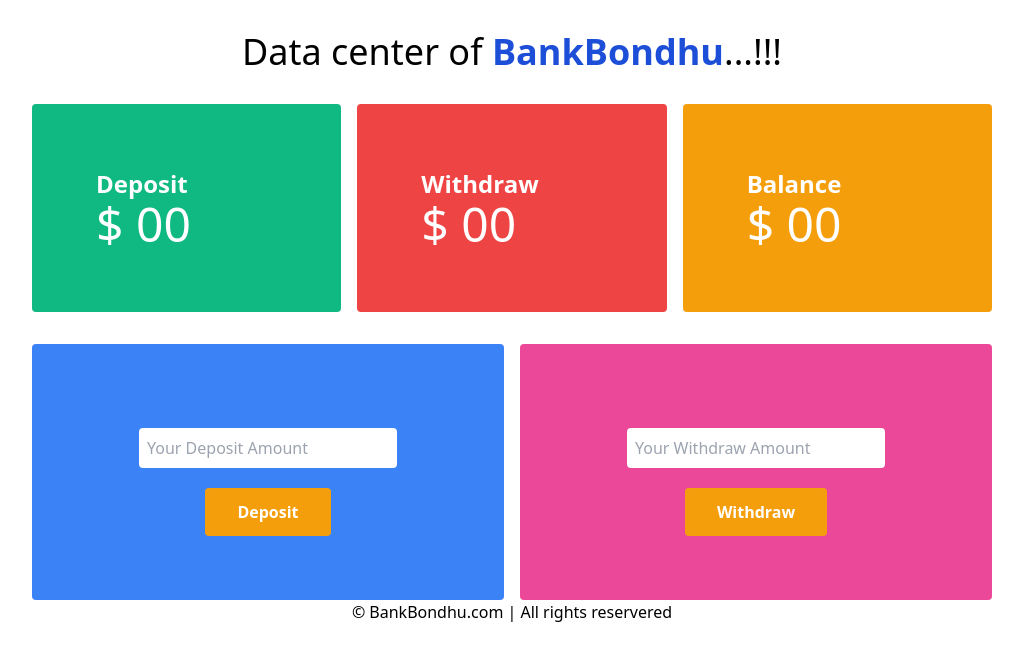
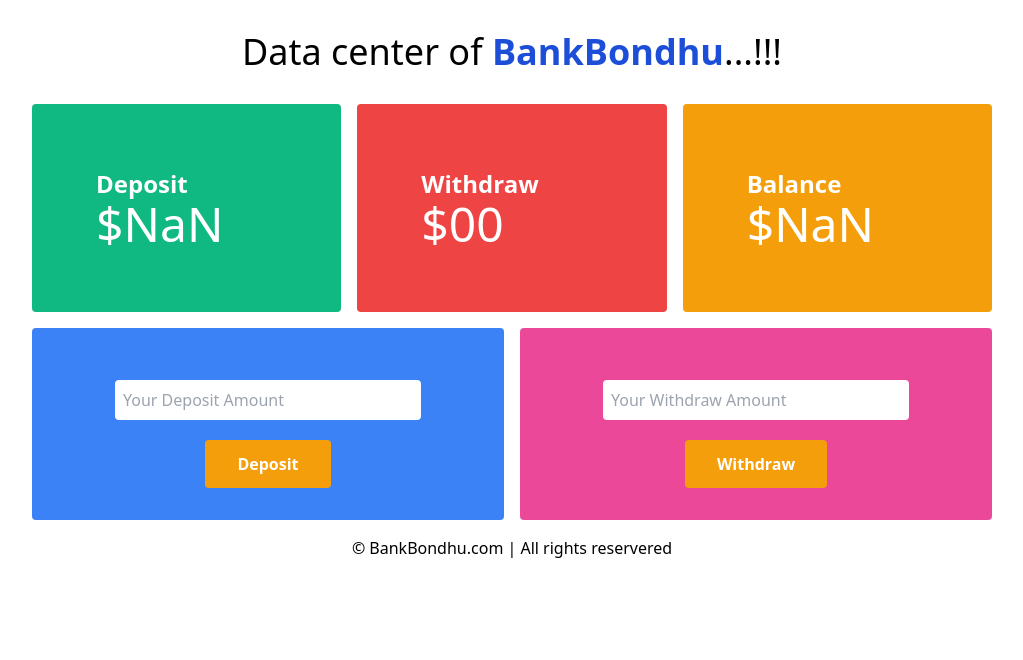
Before and after one commit to kawsarhosan/baper-bank, a plain HTML site: page banking.html in a window 1280 px wide. Both pictures are taken after a click on the button "Deposit". Shown: the whole page, without its empty margins (128-1151 px from the left). Drawn offline with nearby package versions, Linux system fonts and the light colour scheme.

Commit message:
javascript updated

```diff
--- a/banking.html
+++ b/banking.html
@@ -19,33 +19,36 @@
             <div class="grid grid-cols-3 gap-4">
                 <div class="rounded p-16 bg-green-500 text-white">
                     <h1 class="font-bold text-2xl">Deposit</h1>
-                    <h1 class="text-5xl">$ 00</h1>
+                    <h1  class="text-5xl">$<span id="deposit-total">00</span></h1>
                 </div>
                 <div class="rounded p-16 bg-red-500 text-white">
                     <h1 class="font-bold text-2xl">Withdraw</h1>
-                    <h1 class="text-5xl">$ 00</h1>
+                    <h1 class="text-5xl">$<span id="withdraw-total">00</span> </h1>
                 </div>
                 <div class="rounded p-16 bg-yellow-500 text-white">
                     <h1 class="font-bold text-2xl">Balance</h1>
-                    <h1 class="text-5xl">$ 00</h1>
+                    <h1 class="text-5xl">$<span id="balance-total">100</span></h1>
                 </div>
             </div>
-            <div class="grid grid-cols-2 gap-4 mt-8">
-                <div class="rounded p-16 bg-blue-500 text-white">
-                    <input id="user-email" class="block m-auto my-5 w-3/4 rounded p-2" type="text" placeholder="Your Deposit Amount">
+            <div class="grid grid-cols-2 gap-4 mt-4">
+                <div class="rounded p-8 bg-blue-500 ">
+                    <input id="deposit-input" class="block m-auto my-5 w-3/4 rounded p-2" type="text" placeholder="Your Deposit Amount">
 
-                    <button  id="submit-btn" class="bg-yellow-500 text-white px-8 py-3 font-bold rounded block m-auto">Deposit</button>
+                    <button  id="deposit-btn" class="bg-yellow-500 text-white px-8 py-3 font-bold rounded block m-auto text-white">Deposit</button>
                 </div>
-                <div class="rounded p-16 bg-pink-500 text-white">
-                    <input id="user-email" class="block m-auto my-5 w-3/4 rounded p-2" type="text" placeholder="Your Withdraw Amount">
 
-                    <button  id="submit-btn" class="bg-yellow-500 text-white px-8 py-3 font-bold rounded block m-auto">Withdraw</button>
+                <div class="rounded p-8 bg-pink-500 ">
+                    <input id="withdraw-input" class="block m-auto my-5 w-3/4 rounded p-2" type="text" placeholder="Your Withdraw Amount">
+
+                    <button  id="withdraw-btn" class="bg-yellow-500 text-white px-8 py-3 font-bold rounded block m-auto">Withdraw</button>
                 </div>
             </div>
         </section>
     </main>
-    <footer class="text-center">
+    <footer class="text-center mt-4">
         &copy; BankBondhu.com | All rights reservered
     </footer>
+
+    <script src="banking.js"></script>
 </body>
 </html>
--- /dev/null
+++ b/banking.js
@@ -0,0 +1,56 @@
+document.getElementById('deposit-btn').addEventListener('click', function(){
+    const depositInput = document.getElementById('deposit-input');
+    const depositAmount = depositInput.value;
+
+    const depositTotal = document.getElementById('deposit-total');
+
+
+    const previousDepositAmount = depositTotal.innerText;
+    const currentDepositTotal = parseFloat(previousDepositAmount) + parseFloat(depositAmount);
+
+    depositTotal.innerText = currentDepositTotal;
+
+    //update balance field
+    const balanceField = document.getElementById('balance-total');
+    balanceFieldTotal =balanceField.innerText;
+
+    const totalBalance = parseFloat(balanceFieldTotal)  + parseFloat(depositAmount);
+
+    balanceField.innerText = totalBalance;
+
+    //clear input field
+    depositInput.value = '';
+})
+
+//withdraw btn working....
+document.getElementById('withdraw-btn').addEventListener('click', function(){
+    const withdrawInput = document.getElementById('withdraw-input');
+    const withdrawAmount = withdrawInput.value;
+
+    const withdrawTotal = document.getElementById('withdraw-total');
+    const previousWithdrawAmount = withdrawTotal.innerText;
+    const currentWithdrawTotal = parseFloat(withdrawAmount) + parseFloat(previousWithdrawAmount);
+    withdrawTotal.innerText = currentWithdrawTotal;
+
+    //update balance field
+    const balanceTotal = document.getElementById('balance-total');
+    const balanceFieldTotal = balanceTotal.innerText;
+
+    const updateBalance = parseFloat(balanceFieldTotal) - parseFloat(withdrawAmount);
+
+    if( updateBalance < 10){
+        alert('You have insufficient balance..!!!')
+    }
+    else{
+        balanceTotal.innerText = updateBalance;
+    }
+
+
+
+
+
+
+
+    //clear the withdraw input field....
+    withdrawInput.value= '';
+})
```
